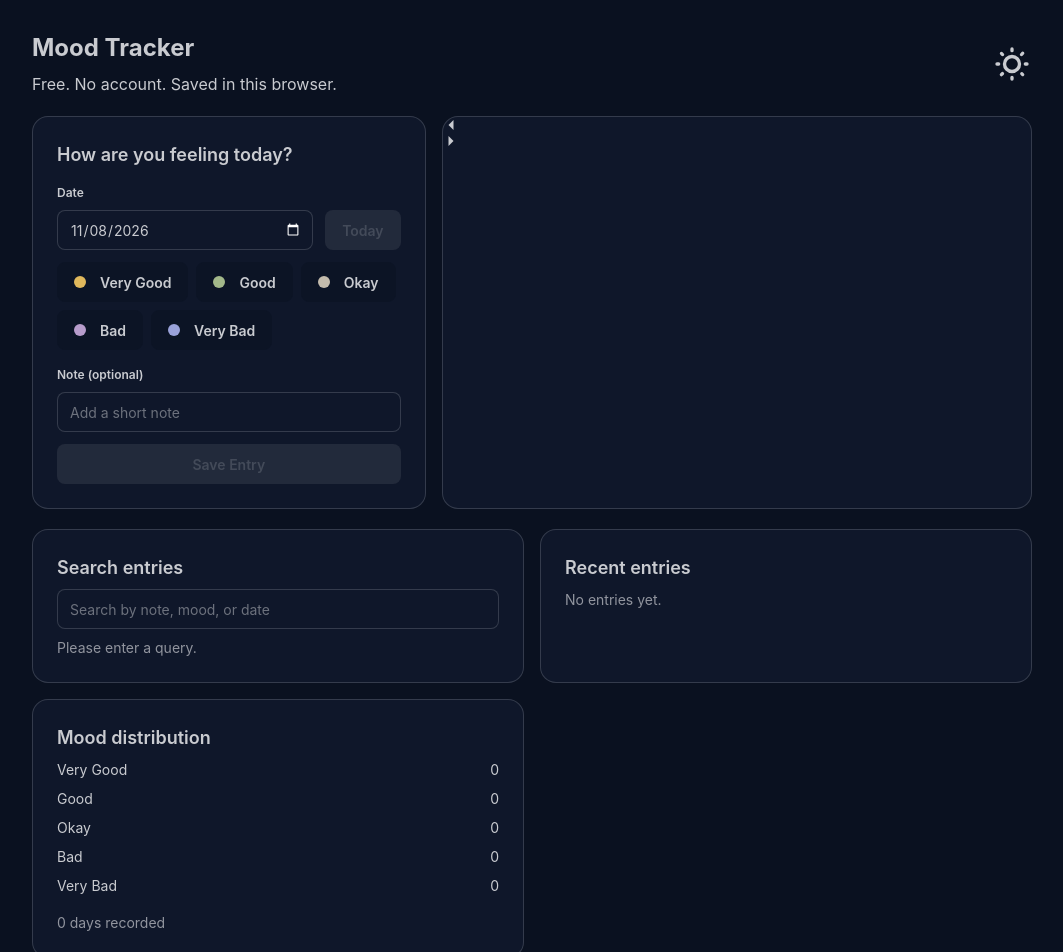
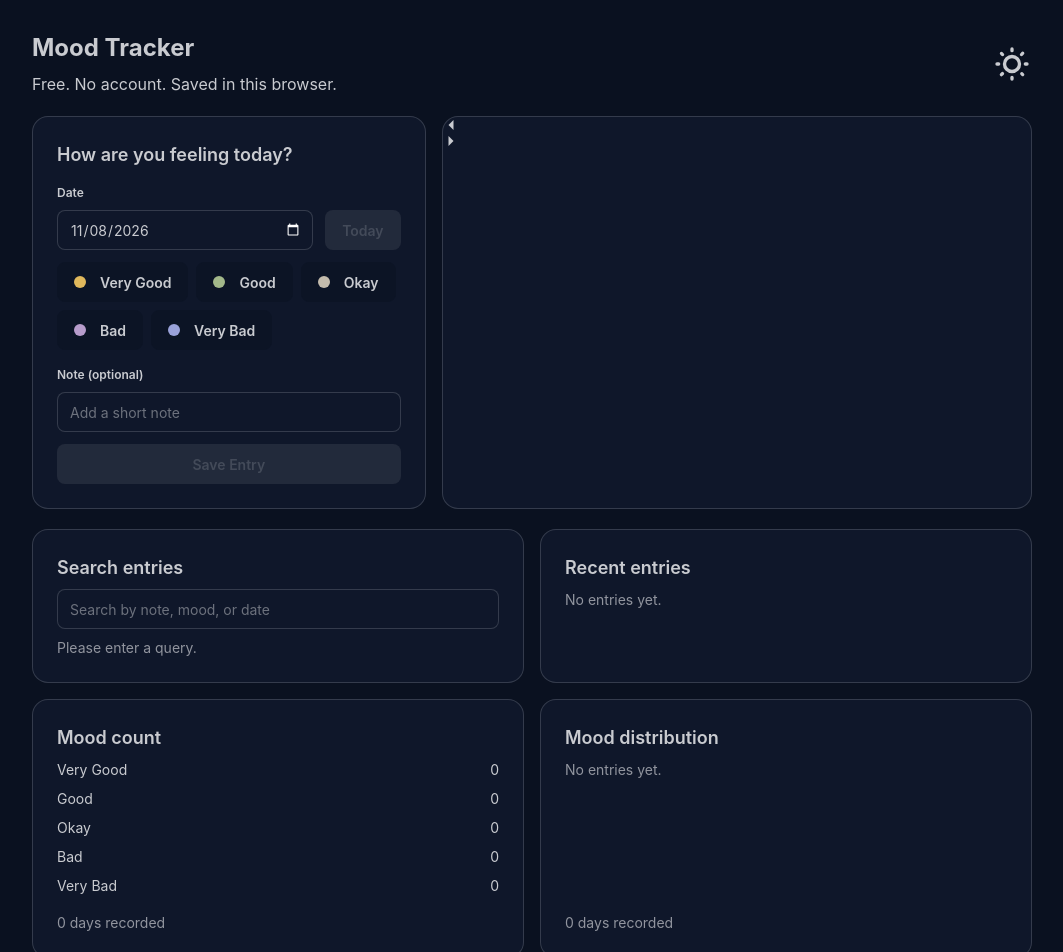
Before and after one commit to TheWilley/mood-tracker, a React (Vite) app: page / in a window 1280 px wide. Shown: the top 952 px of the page, without its empty margins (108-1171 px from the left). Built offline with nearby package versions, Linux system fonts and the light colour scheme.

Commit message:
feat: add mood by percentage component and rename Distribution.tsx to MoodCount.tsx

```diff
--- a/src/App.tsx
+++ b/src/App.tsx
@@ -4,7 +4,7 @@ import Header from './components/Header.tsx';
 import Form from './components/Form.tsx';
 import Calendar from './components/Calendar.tsx';
 import Recents from './components/Recents.tsx';
-import Distribution from './components/Distribution.tsx';
+import MoodCount from './components/MoodCount.tsx';
 import Export from './components/Export.tsx';
 import Footer from './components/Footer.tsx';
 import { useEffect, useState } from 'react';
@@ -12,6 +12,7 @@ import type { Entries, Entry } from './types/types.ts';
 import { todayKey } from './utils/date.ts';
 import { localStorageKey } from './utils/constants.ts';
 import Search from './components/Search.tsx';
+import MoodDistribution from './components/MoodDistribution.tsx';
 
 function App() {
   // https://www.geeksforgeeks.org/reactjs/how-to-persist-state-with-local-or-session-storage-in-react/
@@ -56,7 +57,8 @@ function App() {
           <div className='grid grid-cols-1 md:grid-cols-2 gap-4'>
             <Search entries={entries} />
             <Recents entries={entries} />
-            <Distribution entries={entries} />
+            <MoodCount entries={entries} />
+            <MoodDistribution entries={entries} />
           </div>
           <Export entries={entries} importEntries={importEntries} />
           <Footer />
--- a/src/components/Distribution.tsx
+++ b/src/components/MoodCount.tsx
@@ -1,14 +1,14 @@
 import { moods } from '../utils/constants.ts';
 import type { Entries } from '../types/types.ts';
 
-function Distribution({ entries }: { entries: Entries }) {
+function MoodCount({ entries }: { entries: Entries }) {
   const all = Object.values(entries);
   const count = (slug: string) => all.filter((e) => e.mood === slug).length;
 
   return (
     <div className='card w-full bg-base-100 border border-base-content/20 rounded-box'>
       <div className='card-body'>
-        <h2 className='card-title'>Mood distribution</h2>
+        <h2 className='card-title'>Mood count</h2>
         <ul>
           {moods.map((mood) => (
             <li className='flex justify-between mb-2' key={mood.slug}>
@@ -26,4 +26,4 @@ function Distribution({ entries }: { entries: Entries }) {
   );
 }
 
-export default Distribution;
+export default MoodCount;
--- /dev/null
+++ b/src/components/MoodDistribution.tsx
@@ -0,0 +1,46 @@
+import { moods } from '../utils/constants.ts';
+import type { Entries } from '../types/types.ts';
+
+function MoodDistribution({ entries }: { entries: Entries }) {
+  const counts = Object.values(entries).reduce<Record<string, number>>(
+    (acc, e) => ((acc[e.mood] = (acc[e.mood] ?? 0) + 1), acc),
+    {},
+  );
+  const total = Object.values(counts).reduce((a, b) => a + b, 0);
+
+  return (
+    <div className='card w-full bg-base-100 border border-base-content/20 rounded-box'>
+      <div className='card-body'>
+        <h2 className='card-title'>Mood distribution</h2>
+        {total === 0 ? (
+          <p className='text-base-content/70'>No entries yet.</p>
+        ) : (
+          moods.map((m) => {
+            const count = counts[m.slug] ?? 0;
+            const percent = Math.round((count / total) * 100);
+            return (
+              <div key={m.slug} className='flex items-center gap-2'>
+                <span className='w-20 text-sm shrink-0'>{m.title}</span>
+                <progress
+                  className='progress grow'
+                  style={{ color: m.color }}
+                  value={count}
+                  max={total}
+                  aria-label={`${m.title}: ${percent}%`}
+                ></progress>
+                <span className='w-10 text-xs text-right shrink-0'>
+                  {percent}%
+                </span>
+              </div>
+            );
+          })
+        )}
+        <span className='text-base-content/70'>
+          {total} {total === 1 ? 'day' : 'days'} recorded
+        </span>
+      </div>
+    </div>
+  );
+}
+
+export default MoodDistribution;
```
